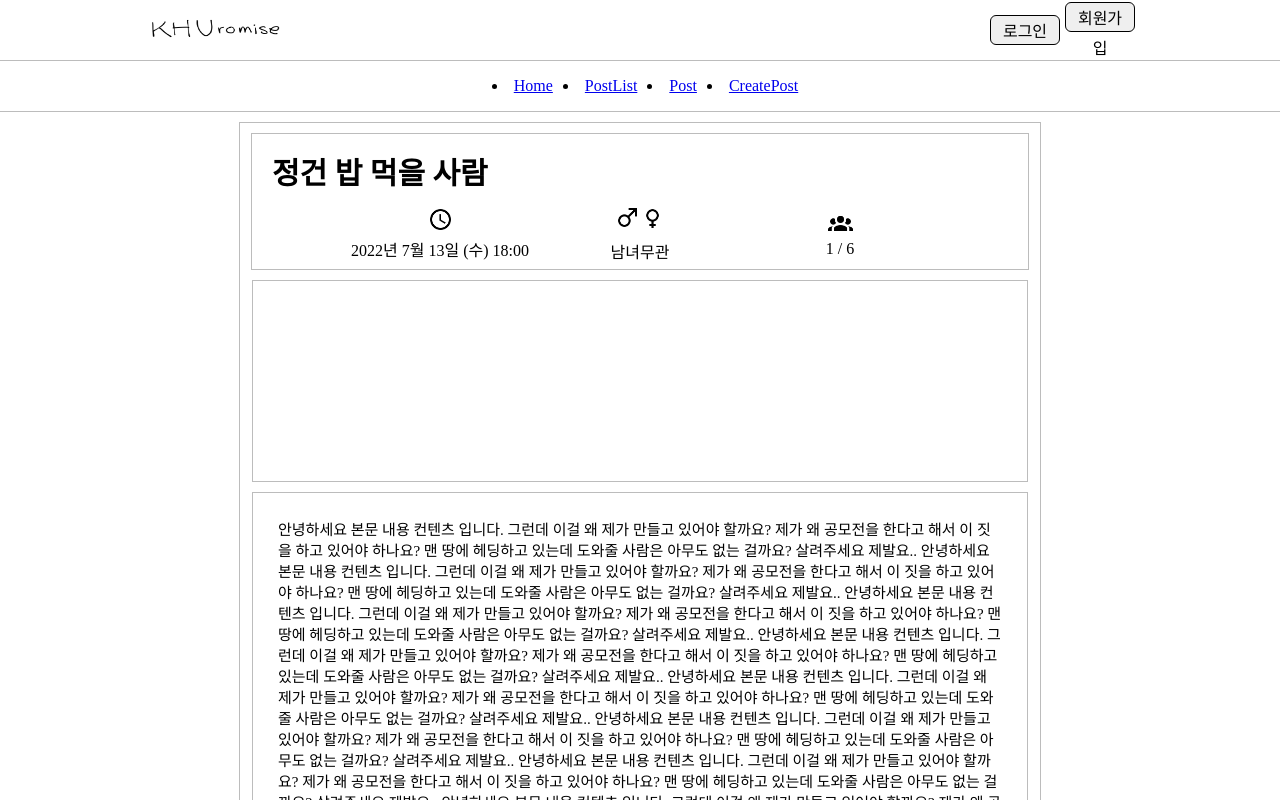
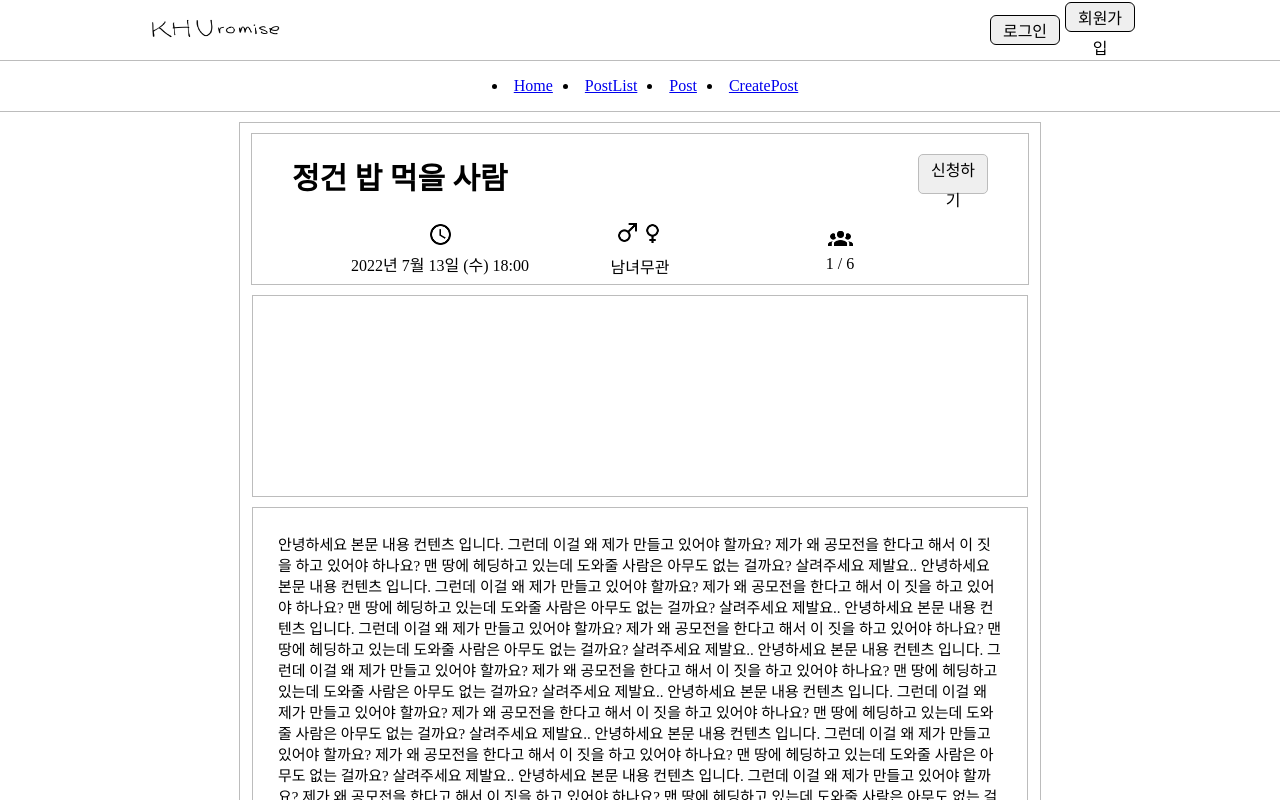
Before and after one commit to mucent/khuromise-frontend, a React (Create React App) app: page /post/1 in a window 1280 px wide. Shown: the top 800 px of the page. Built offline with nearby package versions, Linux system fonts and the light colour scheme.

Commit message:
[UPDATE] 게시물에 신청하기 버튼 추가

```diff
--- a/src/components/Post/PostHeader.js
+++ b/src/components/Post/PostHeader.js
@@ -9,17 +9,38 @@ const PostHeaderBlock = styled.div`
   height: auto;
   border: 1px solid #bcbcbc;
   margin: 10px auto;
+`;
+
+const UpperBox = styled.div`
+  width: 100%;
+  height: 80px;
+
+  display: flex;
+  align-items: center;
+  justify-content: space-between;
 
   h1 {
     margin: 0;
-    margin-left: 20px;
-    margin-top: 15px;
+    margin: 10px 20px;
+    margin-bottom: 0;
+    padding: 20px;
     font-size: 30px;
-    line-height: 50px;
+    line-height: 30px;
+  }
+
+  button {
+    width: 70px;
+    height: 40px;
+    font-size: 16px;
+    text-align: center;
+    line-height: 30px;
+    margin-right: 40px;
+    border: 1px solid #bcbcbc;
+    border-radius: 5px;
   }
 `;
 
-const Box = styled.div`
+const UnderBox = styled.div`
   margin: 10px auto;
   width: 600px;
   height: 50px;
@@ -48,8 +69,11 @@ const Img = styled.img`
 const PostHeader = () => {
   return (
     <PostHeaderBlock>
-      <h1>정건 밥 먹을 사람</h1>
-      <Box>
+      <UpperBox>
+        <h1>정건 밥 먹을 사람</h1>
+        <button>신청하기</button>
+      </UpperBox>
+      <UnderBox>
         <div className="item">
           <Img src={clock} />
           2022년 7월 13일 (수) 18:00
@@ -64,7 +88,7 @@ const PostHeader = () => {
         <div className="item">
           <Img src={people} />1 / 6
         </div>
-      </Box>
+      </UnderBox>
     </PostHeaderBlock>
   );
 };
```
